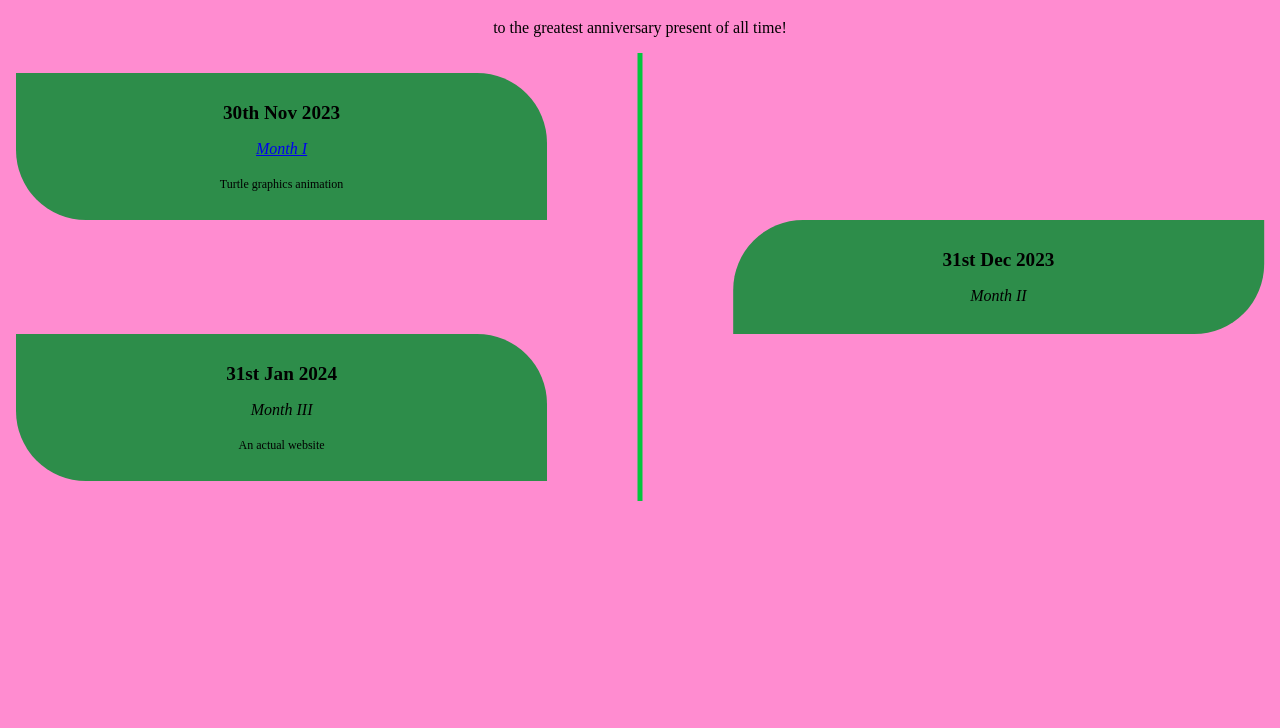
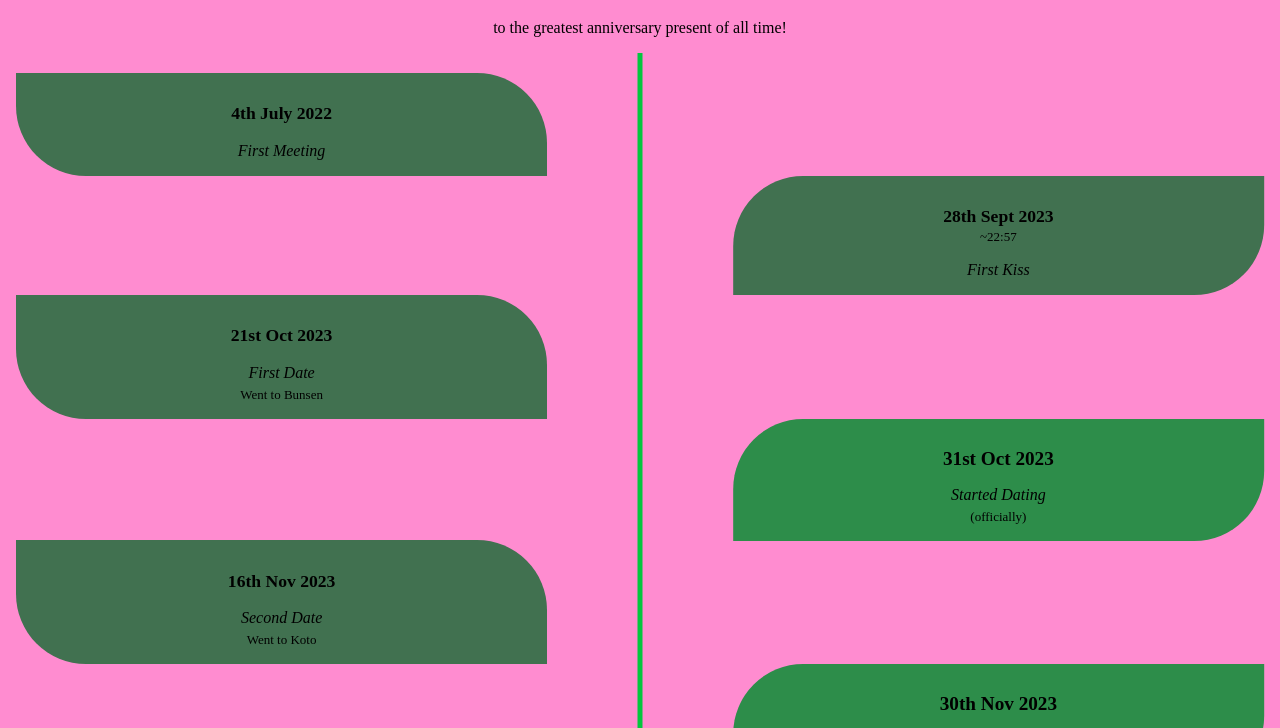
Before and after one commit to EonMurph/katelyn, a plain HTML site: page index.html in a window 1280 px wide. Shown: the part 61-789 px from the top of the page. Drawn offline with Linux system fonts and the light colour scheme.

Commit message:
Added events to the timeline and seperated timeline CSS from main CSS

```diff
--- a/html/css/styles.css
+++ b/html/css/styles.css
@@ -1,70 +1,7 @@
 /* | Site-Wide Rules */
-:root {
-  --stem-color: #04c53e;
-  --leaf-color: color-mix(in srgb, var(--stem-color), #555)
-}
-
 body {
   background: #ff8cd0;
 }
 header {
   text-align: center;
 }
-
-/* | Timeline Rules */
-#timeline {
-  overflow: hidden;
-  position: relative;
-  padding: 20px 0px;
-
-  /* || Individual Timeline Entries Rules */
-  section.timeline-content {
-    border-radius: 0 70px;
-    background-color: var(--leaf-color);
-
-    &.anniversary {
-      width: 40%;
-      margin-left: .5em;
-      padding: 0.8em;
-    }
-
-    &:nth-child(even) {
-      margin-right: .5em;
-      margin-left: auto;
-      transform: scaleX(-1); /* flips leaf to be mirror image */
-      transform-origin: center;
-
-      > * {
-        transform: scaleX(-1); /* undoes mirror flip on text */
-      }
-    }
-
-    /* ||| Entry Text Rules */
-    > h2 {
-      font-size: 1.2em;
-    }
-    > * {
-      text-align: center;
-    }
-    > p {
-      font-style: italic;
-
-      > span {
-        font-size: 12px;
-        font-style: normal;
-      }
-    }
-  }
-
-  /* || Timeline Bar */
-  &::after {
-    content: "";
-    position: absolute;
-    top: 0;
-    bottom: 0;
-    left: 50%;
-    width: 5px;
-    background-color: var(--stem-color);
-    transform: translateX(-50%);
-  }
-}
--- /dev/null
+++ b/html/css/timeline.css
@@ -0,0 +1,77 @@
+/* | Site-Wide Rules */
+:root {
+  --stem-color: #04c53f;
+  --leaf-color: color-mix(in srgb, var(--stem-color), #555);
+  --event-margin: 0.5em;
+}
+
+/* | Timeline Rules */
+#timeline {
+  overflow: hidden;
+  position: relative;
+  padding: 20px 0px;
+
+  /* || Individual Timeline Entries Rules */
+  section.timeline-content {
+    border-radius: 0 70px;
+    background-color: var(--leaf-color);
+    width: 40%;
+    margin-left: var(--event-margin);
+    padding: 0.8em;
+
+    &.event {
+      background-color: color-mix(in srgb, var(--leaf-color), #555);
+
+      > h3:has(+ p > span) {
+        margin-bottom: 0px;
+      }
+    }
+
+    &:nth-child(even) {
+      margin-left: auto;
+      margin-right: var(--event-margin);
+      transform: scaleX(-1); /* flips leaf to be mirror image */
+      transform-origin: center;
+
+      > * {
+        transform: scaleX(-1); /* undoes mirror flip on text */
+      }
+    }
+
+    /* ||| Entry Text Rules */
+    > h2 {
+      font-size: 1.2em;
+    }
+    > h3 {
+      font-size: 1.1em;
+    }
+    > * {
+      text-align: center;
+    }
+    > p {
+      font-style: italic;
+      margin-bottom: 3px;
+
+      &:has(> span) {
+        margin-top: 0px;
+      }
+
+      > span {
+        font-size: 13px;
+        font-style: normal;
+      }
+    }
+  }
+
+  /* || Timeline Bar */
+  &::after {
+    content: "";
+    position: absolute;
+    top: 0;
+    bottom: 0;
+    left: 50%;
+    width: 5px;
+    background-color: var(--stem-color);
+    transform: translateX(-50%);
+  }
+}
--- a/index.html
+++ b/index.html
@@ -5,6 +5,7 @@
     <meta charset="UTF-8">
     <meta name="viewport" content="width=device-width, initial-scale=1">
     <link href="html/css/styles.css" rel="stylesheet">
+    <link href="html/css/timeline.css" rel="stylesheet">
   </head>
   <body>
     <header>
@@ -14,6 +15,30 @@
 
     <main>
       <section id="timeline">
+        <section class="timeline-content event">
+          <h3>4th July 2022</h3>
+          <p>First Meeting</p>
+        </section>
+        <section class="timeline-content event">
+          <h3>28th Sept 2023</h3>
+          <p><span>&#126;22:57</span></p>
+          <p>First Kiss</p>
+        </section>
+        <section class="timeline-content event">
+          <h3>21st Oct 2023</h3>
+          <p>First Date</p>
+          <p><span>Went to Bunsen</span></p>
+        </section>
+        <section class="timeline-content anniversary">
+          <h2>31st Oct 2023</h2>
+          <p>Started Dating</p>
+          <p><span>(officially)</span></p>
+        </section>
+        <section class="timeline-content event">
+          <h3>16th Nov 2023</h3>
+          <p>Second Date</p>
+          <p><span>Went to Koto</span></p>
+        </section>
         <section class="timeline-content anniversary">
           <h2>30th Nov 2023</h2>
           <p><a href="html/month-1.html">Month I</a></p>
@@ -22,6 +47,10 @@
         <section class="timeline-content anniversary">
           <h2>31st Dec 2023</h2>
           <p>Month II</p>
+        </section>
+        <section class="timeline-content event">
+          <h3>6th Jan 2024</h3>
+          <p>Dublin Day Trip</p>
         </section>
         <section class="timeline-content anniversary">
           <h2>31st Jan 2024</h2>
```
